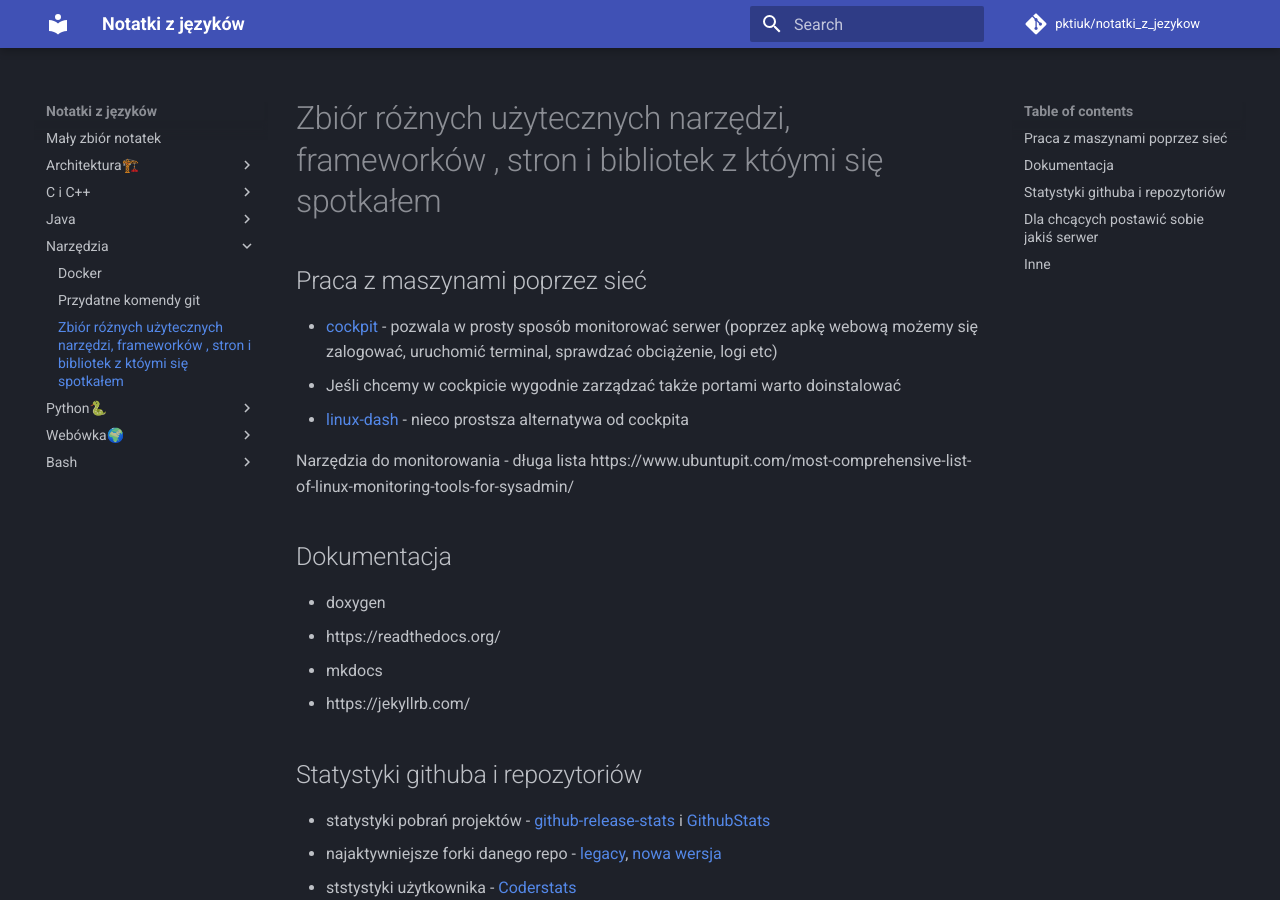
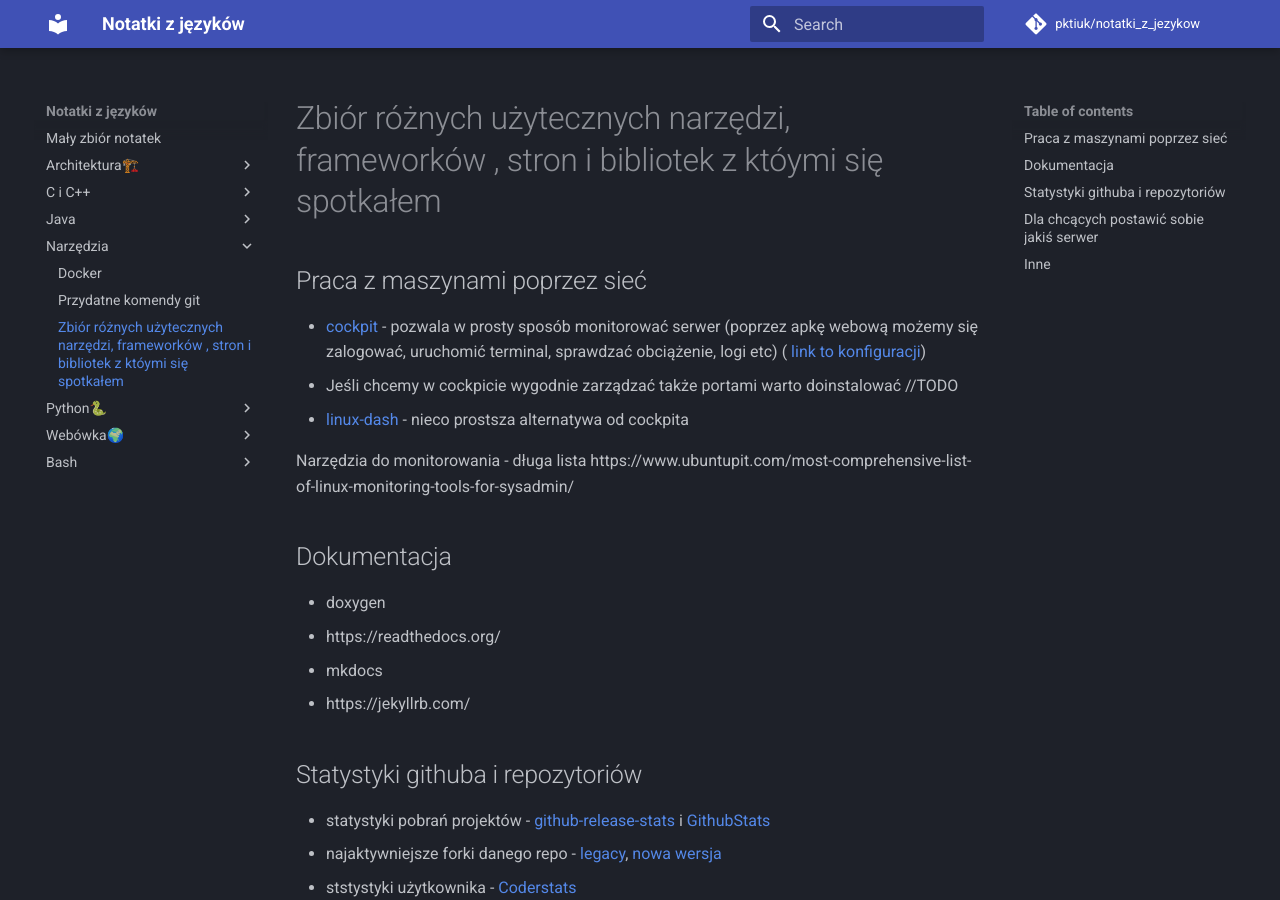
Before and after one commit to pktiuk/notatki_z_jezykow, an MkDocs documentation site: the page built from docs/Narzędzia/narzedzia.md, in a window 1280 px wide and 900 px high. Built offline with MkDocs 1.6.1 and Material for MkDocs 9.7.7, drawn with Linux system fonts in a browser that asks for light colours; comment, search, counter and statistics services are not loaded.

Commit message:
Narzędzie dla cockpita

```diff
--- a/docs/Narzędzia/narzedzia.md
+++ b/docs/Narzędzia/narzedzia.md
@@ -2,8 +2,8 @@
 
 ## Praca z maszynami poprzez sieć
 
-- [cockpit](https://cockpit-project.org/) - pozwala w prosty sposób monitorować serwer (poprzez apkę webową możemy się zalogować, uruchomić terminal, sprawdzać obciążenie, logi etc)
-  - Jeśli chcemy w cockpicie wygodnie zarządzać także portami warto doinstalować
+- [cockpit](https://cockpit-project.org/) - pozwala w prosty sposób monitorować serwer (poprzez apkę webową możemy się zalogować, uruchomić terminal, sprawdzać obciążenie, logi etc) ( [link to konfiguracji](https://cockpit-project.org/guide/latest/cockpit.conf.5))
+  - Jeśli chcemy w cockpicie wygodnie zarządzać także portami warto doinstalować //TODO
 - [linux-dash](https://afaqurk.github.io/linux-dash/#/system-status) - nieco prostsza alternatywa od cockpita
 
 Narzędzia do monitorowania - długa lista https://www.ubuntupit.com/most-comprehensive-list-of-linux-monitoring-tools-for-sysadmin/
```
